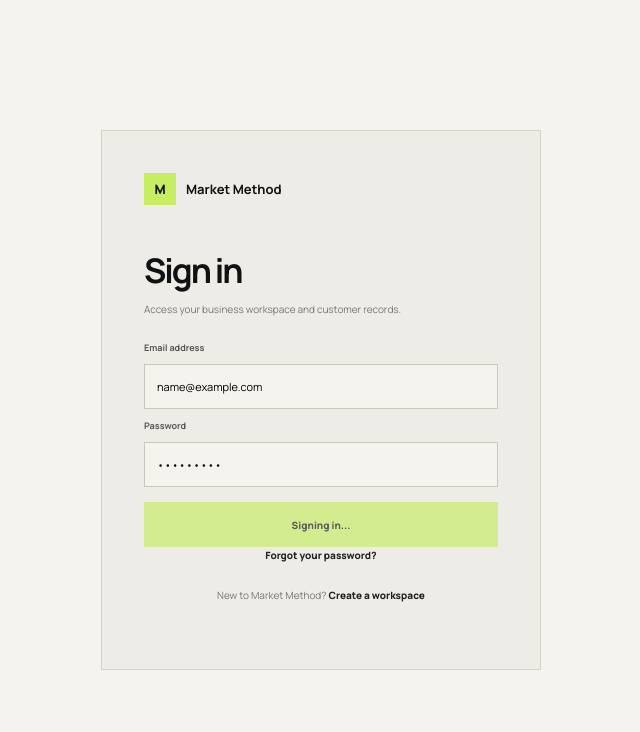
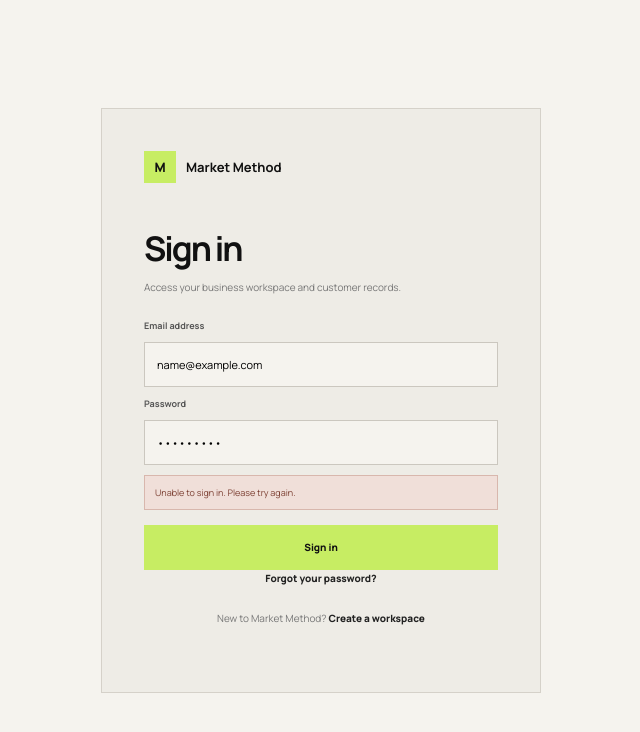
Before and after one commit to kova-media/marketmethod, a Next.js app: page /crm/login in a window 1280 px wide. Both pictures are taken after typing "name@example.com", "Sample123" into the empty fields and a click on the button "Sign in". Shown: the top 732 px of the page, without its empty margins (319-959 px from the left). Built offline with nearby package versions, Linux system fonts and the light colour scheme; no server answers.

Commit message:
Improve browser password saving on CRM login

```diff
--- a/app/crm/login/page.tsx
+++ b/app/crm/login/page.tsx
@@ -7,6 +7,67 @@ export default function LoginPage(){
  const [password,setPassword]=useState('')
  const [error,setError]=useState('')
  const [loading,setLoading]=useState(false)
- async function submit(e:FormEvent){e.preventDefault();setError('');setLoading(true);const r=await fetch('/api/crm/auth/login',{method:'POST',headers:{'Content-Type':'application/json'},body:JSON.stringify({email,password})});const d=await r.json();setLoading(false);if(!r.ok){setError(d.error||'Unable to sign in');return}window.location.href='/crm/dashboard'}
- return <main className="auth-page"><section className="auth-card"><div className="auth-brand"><span className="crm-mark">M</span><strong>Market Method</strong></div><span className="eyebrow">CUSTOMER SYSTEM</span><h1>Sign in</h1><p>Access your business workspace and customer records.</p><form className="auth-form" onSubmit={submit}><label>Email address</label><input type="email" autoComplete="email" value={email} onChange={e=>setEmail(e.target.value)} required/><label>Password</label><input type="password" autoComplete="current-password" value={password} onChange={e=>setPassword(e.target.value)} required/>{error&&<div className="auth-error">{error}</div>}<button className="auth-submit" disabled={loading}>{loading?'Signing in...':'Sign in'}</button></form><p className="auth-switch"><a href="/crm/forgot-password">Forgot your password?</a></p><p className="auth-switch">New to Market Method? <a href="/crm/signup">Create a workspace</a></p></section></main>
+
+ async function saveBrowserCredential(){
+  try{
+   const PasswordCredential=(window as any).PasswordCredential
+   if(!PasswordCredential) return
+   const credential=new PasswordCredential({
+    id:email,
+    password,
+    name:'Market Method',
+   })
+   if('credentials' in navigator && navigator.credentials?.store){
+    await navigator.credentials.store(credential)
+   }
+  }catch{
+   // Browser password saving is optional and should never block sign-in.
+  }
+ }
+
+ async function submit(e:FormEvent){
+  e.preventDefault()
+  setError('')
+  setLoading(true)
+
+  try{
+   const r=await fetch('/api/crm/auth/login',{
+    method:'POST',
+    headers:{'Content-Type':'application/json'},
+    body:JSON.stringify({email,password})
+   })
+   const d=await r.json()
+
+   if(!r.ok){
+    setLoading(false)
+    setError(d.error||'Unable to sign in')
+    return
+   }
+
+   await saveBrowserCredential()
+   window.location.href='/crm/dashboard'
+  }catch{
+   setLoading(false)
+   setError('Unable to sign in. Please try again.')
+  }
+ }
+
+ return <main className="auth-page">
+  <section className="auth-card">
+   <div className="auth-brand"><span className="crm-mark">M</span><strong>Market Method</strong></div>
+   <span className="eyebrow">CUSTOMER SYSTEM</span>
+   <h1>Sign in</h1>
+   <p>Access your business workspace and customer records.</p>
+   <form className="auth-form" onSubmit={submit} autoComplete="on">
+    <label htmlFor="login-email">Email address</label>
+    <input id="login-email" name="username" type="email" autoComplete="username" value={email} onChange={e=>setEmail(e.target.value)} required/>
+    <label htmlFor="login-password">Password</label>
+    <input id="login-password" name="password" type="password" autoComplete="current-password" value={password} onChange={e=>setPassword(e.target.value)} required/>
+    {error&&<div className="auth-error">{error}</div>}
+    <button className="auth-submit" disabled={loading}>{loading?'Signing in...':'Sign in'}</button>
+   </form>
+   <p className="auth-switch"><a href="/crm/forgot-password">Forgot your password?</a></p>
+   <p className="auth-switch">New to Market Method? <a href="/crm/signup">Create a workspace</a></p>
+  </section>
+ </main>
 }
```
